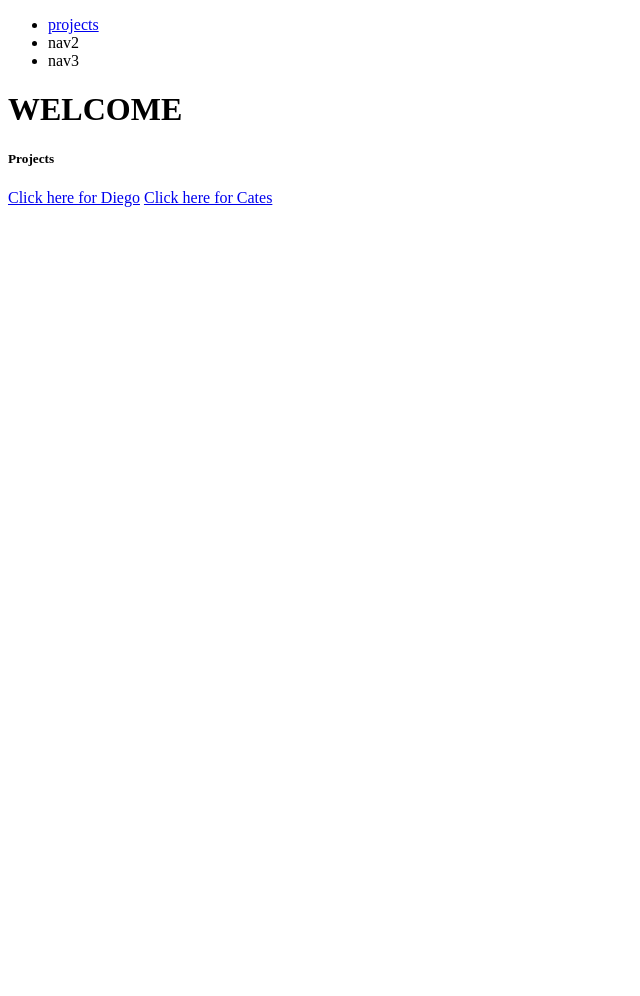
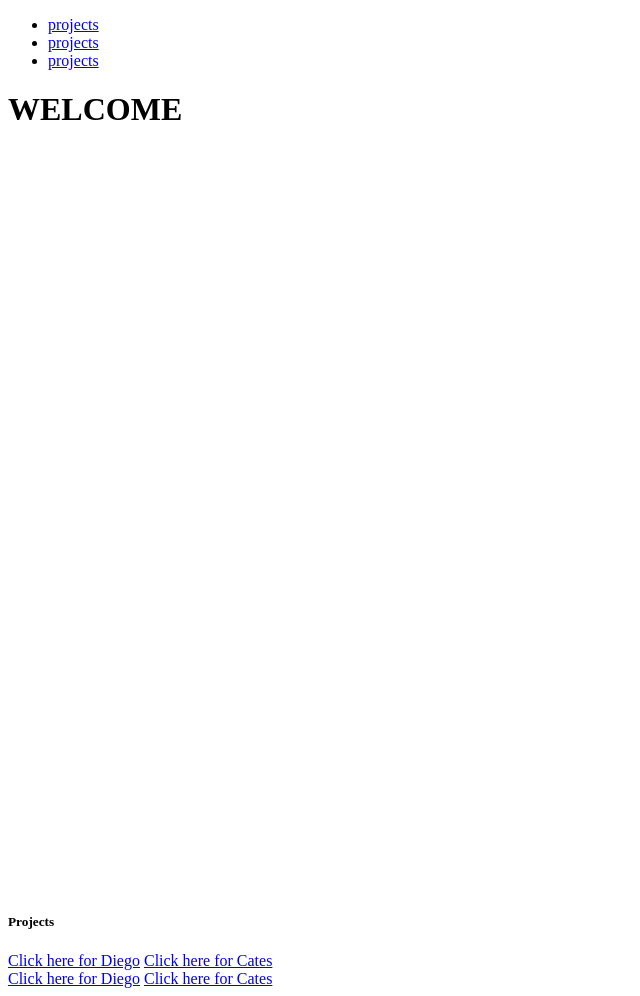
Before and after one commit to Diegodsha/Microverse-collab-3, a plain HTML site: page fcc-test-suite-template-master (1)/fcc-test-suite-template-master/index.html in a window 1280 px wide. Shown: the whole page, without its empty margins (0-640 px from the left). Before the commit the page ends 800 px from the top, so only its background shows below. Drawn offline with Linux system fonts and the light colour scheme.

Commit message:
layout stories

```diff
--- a/fcc-test-suite-template-master (1)/fcc-test-suite-template-master/css/style.css
+++ b/fcc-test-suite-template-master (1)/fcc-test-suite-template-master/css/style.css
@@ -0,0 +1,9 @@
+@media screen and (max-width: 320px) {
+    body {
+      background-color: lightgreen;
+    }
+  }
+
+#welcome-section{
+    height: 100vh;
+}
--- a/fcc-test-suite-template-master (1)/fcc-test-suite-template-master/index.html
+++ b/fcc-test-suite-template-master (1)/fcc-test-suite-template-master/index.html
@@ -2,6 +2,7 @@
 <html lang="en">
   <head>
     <meta charset="UTF-8" />
+    <meta name="viewport" content="width=device-width, initial-scale=1.0">
     <title>Fork Me! FCC: Test Suite Template</title>
     <link rel="stylesheet" href="css/style.css" />
   </head>
@@ -10,10 +11,11 @@
     <navbar id="navbar"
       ><ul>
         <li><a href="#projects">projects</a></li>
-        <li>nav2</li>
-        <li>nav3</li>
+        <li><a href="#projects">projects</a></li>
+        <li><a href="#projects">projects</a></li>
       </ul>
     </navbar>
+
     <header id="welcome-section">
       <h1>WELCOME</h1>
     </header>
@@ -22,11 +24,13 @@
       <div class="project-tile">
         <h5>Projects</h5>
       </div>
-      <div id="profile-link">
-        <a href="https://github.com/Diegodsha">Click here for Diego</a>
-        <a href="https://github.com/ktscates">Click here for Cates</a>
-      </div>
+      <a href="https://github.com/Diegodsha" target="_blank">Click here for Diego</a>
+      <a href="https://github.com/ktscates" target="_blank">Click here for Cates</a>
     </section>
+
+      <a id="profile-link" href="https://github.com/Diegodsha" target="_blank">Click here for Diego</a>
+      <a id="profile-link" href="https://github.com/ktscates" target="_blank">Click here for Cates</a>
+
     <script src="https://cdn.freecodecamp.org/testable-projects-fcc/v1/bundle.js"></script>
     <script src="js/index.js"></script>
   </body>
```
